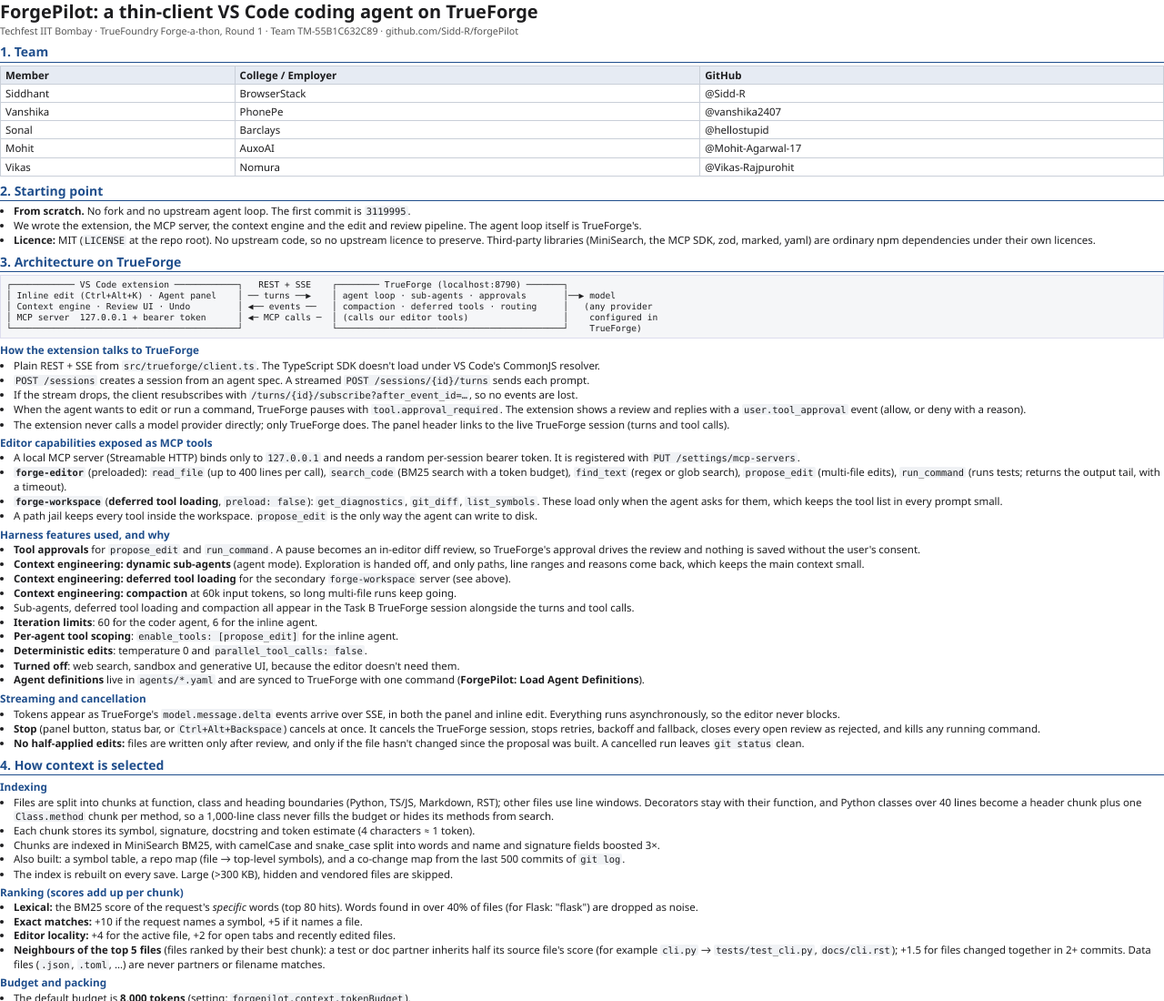
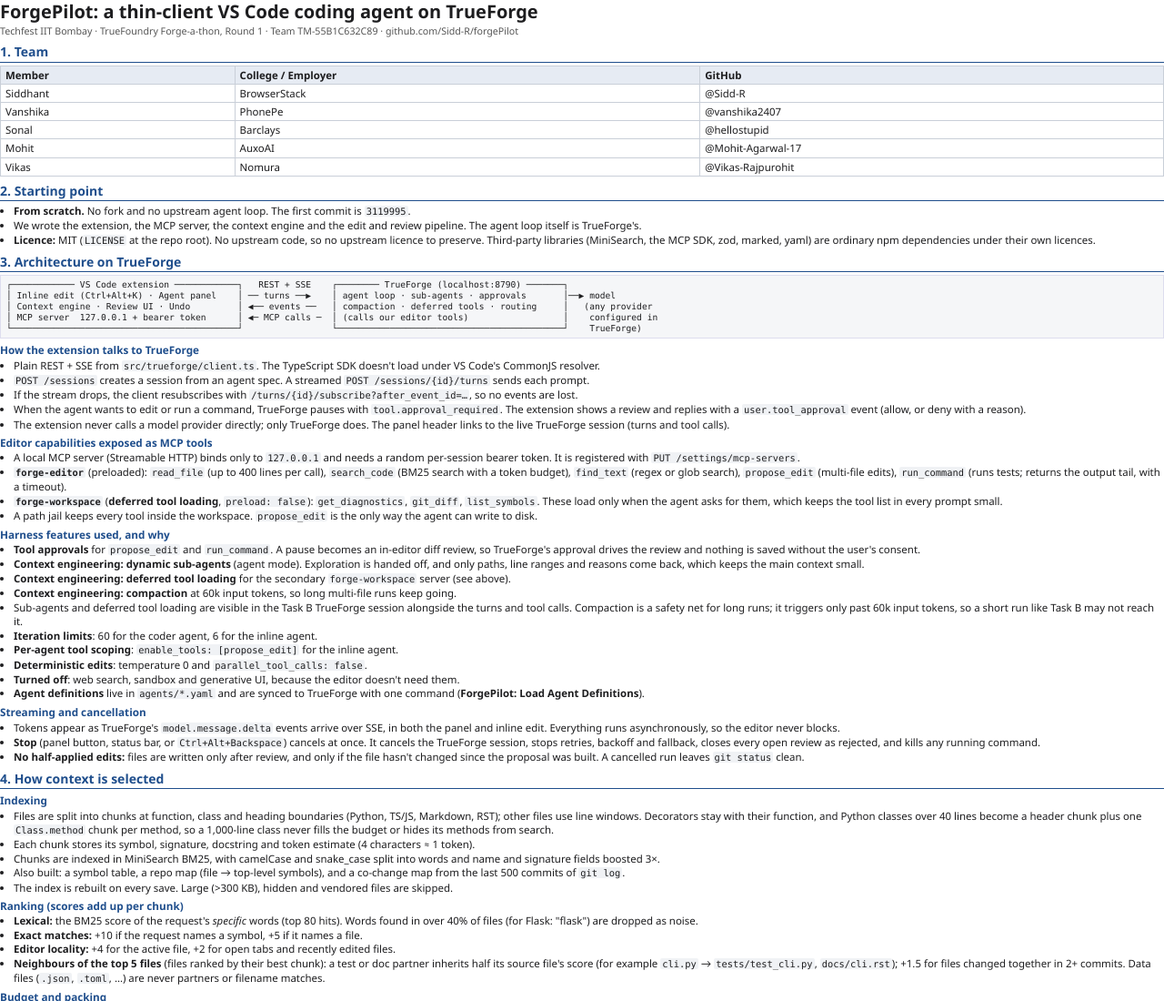
Before and after one commit to Sidd-R/forgePilot, a website: page writeup/ForgePilot_Round1.html in a window 1280 px wide. Shown: the top 1100 px of the page at 91% size. Drawn offline with Linux system fonts and the light colour scheme.

Commit message:
pdf changes

```diff
--- a/writeup/ForgePilot_Round1.html
+++ b/writeup/ForgePilot_Round1.html
@@ -78,7 +78,7 @@
   <li><b>Context engineering: dynamic sub-agents</b> (agent mode). Exploration is handed off, and only paths, line ranges and reasons come back, which keeps the main context small.</li>
   <li><b>Context engineering: deferred tool loading</b> for the secondary <code>forge-workspace</code> server (see above).</li>
   <li><b>Context engineering: compaction</b> at 60k input tokens, so long multi-file runs keep going.</li>
-  <li>Sub-agents, deferred tool loading and compaction all appear in the Task B TrueForge session alongside the turns and tool calls.</li>
+  <li>Sub-agents and deferred tool loading are visible in the Task B TrueForge session alongside the turns and tool calls. Compaction is a safety net for long runs; it triggers only past 60k input tokens, so a short run like Task B may not reach it.</li>
   <li><b>Iteration limits</b>: 60 for the coder agent, 6 for the inline agent.</li>
   <li><b>Per-agent tool scoping</b>: <code>enable_tools: [propose_edit]</code> for the inline agent.</li>
   <li><b>Deterministic edits</b>: temperature 0 and <code>parallel_tool_calls: false</code>.</li>
```
Also changed, not shown: 1 other file.
